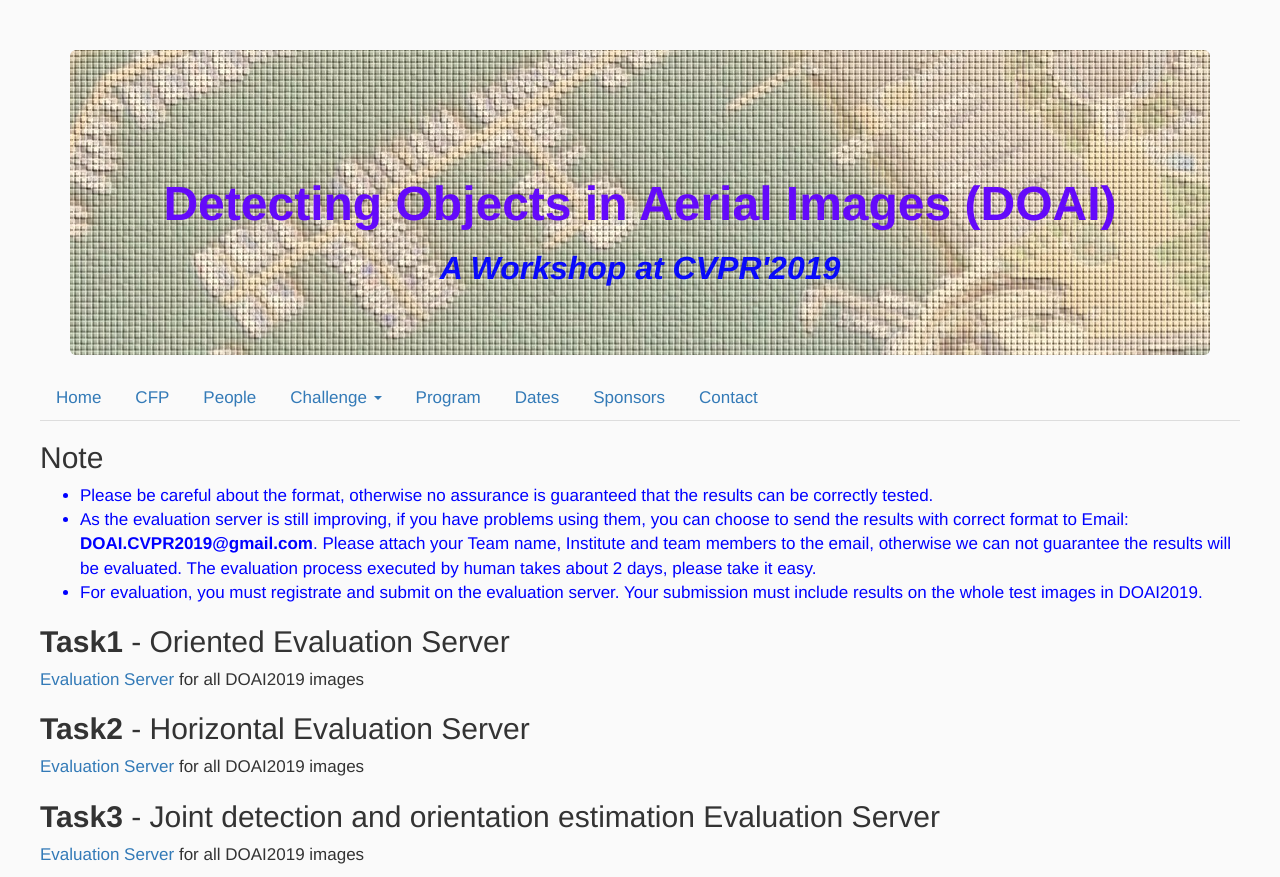
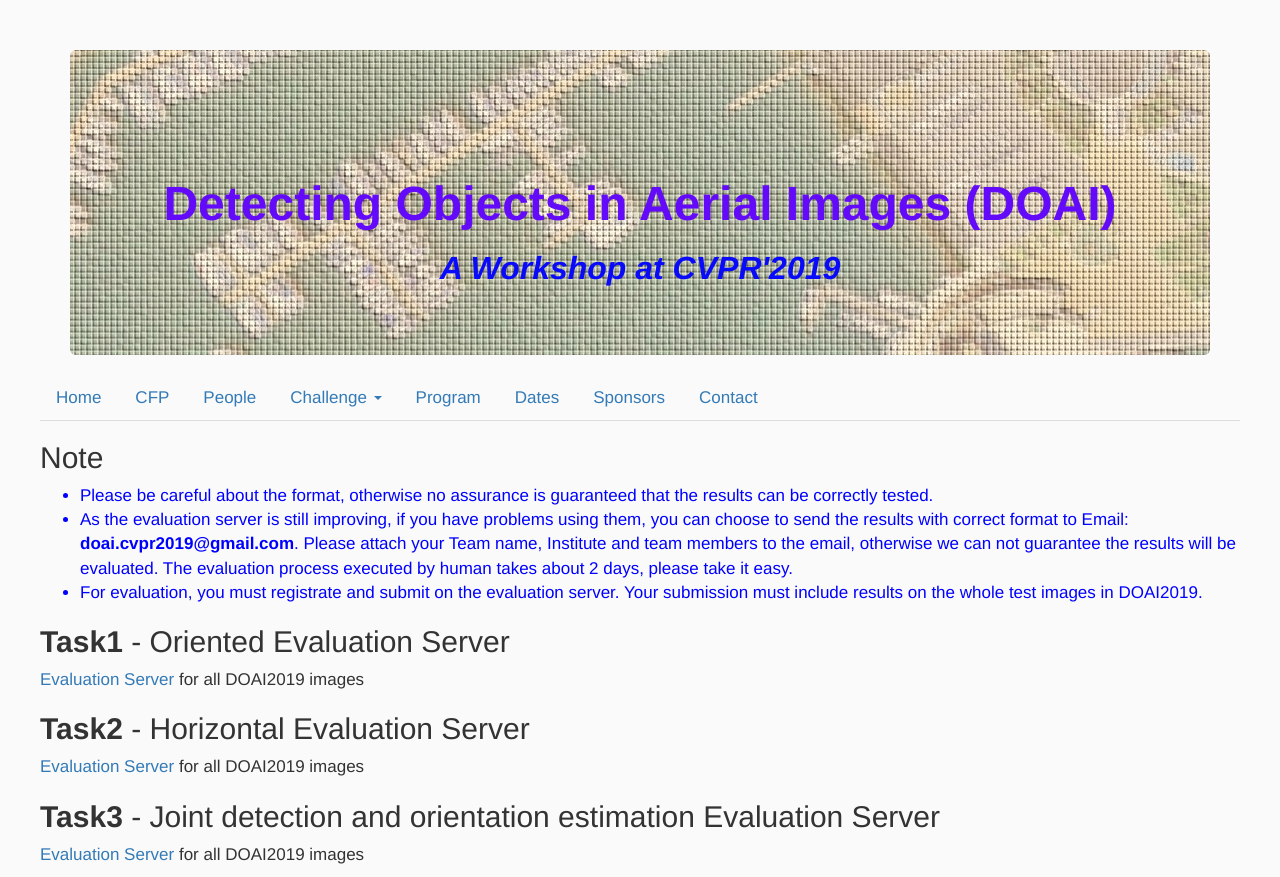
Before and after one commit to CAPTAIN-WHU/DOAI2019, a plain HTML site: page evaluation.html in a window 1280 px wide. Drawn offline with Linux system fonts and the light colour scheme.

Commit message:
change email

```diff
--- a/evaluation.html
+++ b/evaluation.html
@@ -120,7 +120,7 @@
 
 									As the evaluation server is still improving, if you have problems using them, you can choose to send the results with correct
 									format to Email:
-									<strong>DOAI.CVPR2019@gmail.com</strong>. Please attach your Team name, Institute and team members to the email, otherwise
+									<strong>doai.cvpr2019@gmail.com</strong>. Please attach your Team name, Institute and team members to the email, otherwise
 									we can not guarantee the results will be evaluated. The evaluation process executed by human takes about 2 days,
 									please take it easy.
 
```
